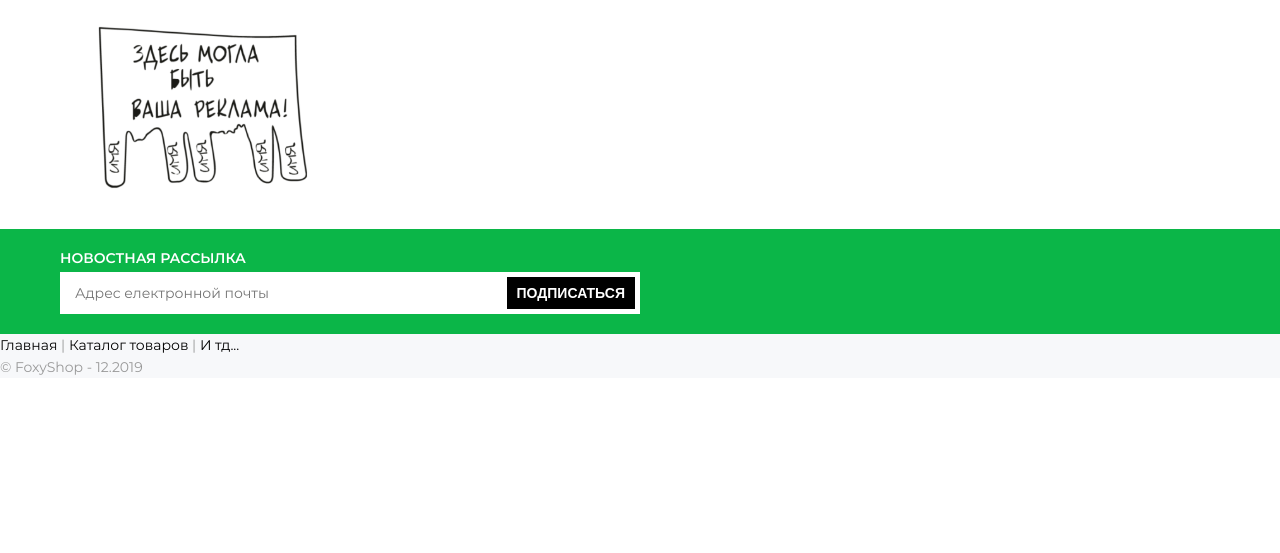
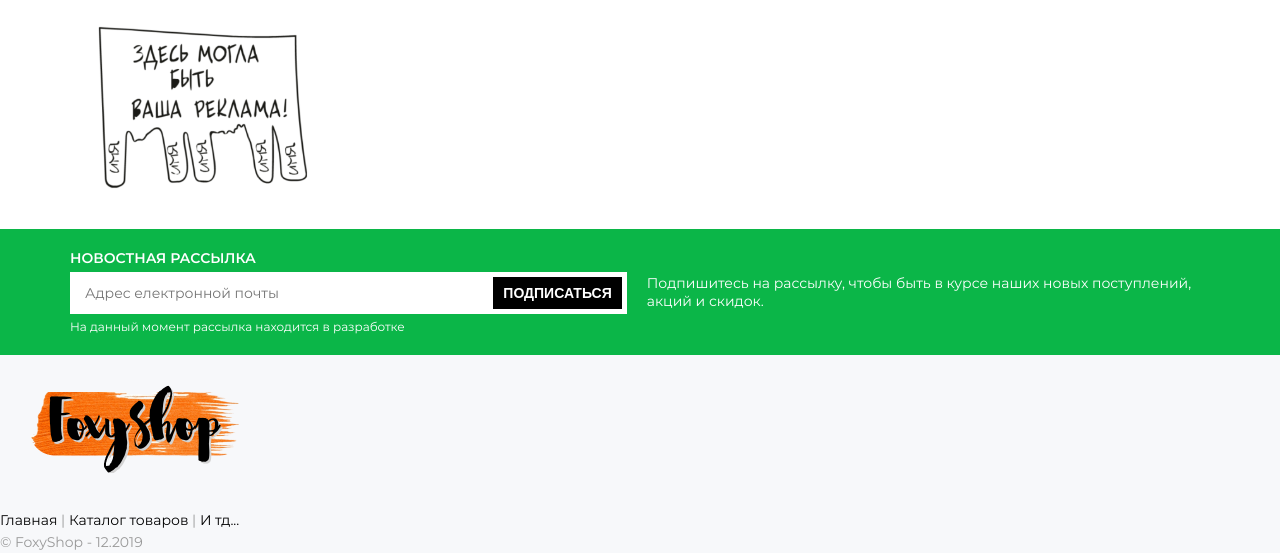
Before and after one commit to eljhr9/FoxyShop, a Django app: page / in a window 1280 px wide. Shown: the part 1124-1677 px from the top of the page. Before the commit the page ends 1499 px from the top, so only its background shows below. Run offline with Django 3.2, Linux system fonts and the light colour scheme; data that the repository does not hold is empty; some libraries are stand-ins or nearby versions.

Commit message:
make logo

```diff
--- a/shop/static/shop/style.css
+++ b/shop/static/shop/style.css
@@ -5,6 +5,7 @@
   /* Применяется ко всему */
   margin: 0;
   padding: 0;
+  outline: 0;
 }
 
 /* @import url(https://fonts.googleapis.com/css?family=Open+Sans); */
@@ -593,6 +594,7 @@ button {
   height: 30px;
   padding: 3px 23px 3px 8px;
   background-color: #f7f8fa;
+  border-radius: 0;
 }
 
 .filter-icon {
@@ -834,6 +836,7 @@ button {
 
 .footer-scheme-01 {
   background-color: #0bb648;
+  /* background-color: darkorange; */
   color: #fff;
 }
 
@@ -860,7 +863,12 @@ button {
 
 .subscribe-items-left {
   flex: 0 0 50%;
-  max-width: 50%;
+  max-width: 48%;
+  position: relative;
+  width: 100%;
+  min-height: 1px;
+  padding-right: 10px;
+  padding-left: 10px;
 }
 
 .subscribe-item-title {
@@ -895,8 +903,15 @@ button {
 
 .input {
   -moz-appearance: none;
+  -webkit-appearance: none;
+  -webkit-border-radius: 0;
+  border-radius: 0;
+  -moz-border-radius: 0;
+  -webkit-box-shadow: none;
+  -moz-box-shadow: none;
+  box-shadow: none;
   display: block;
-  width: 100%;
+  width: 96%;
   font-size: 14px;
   line-height: 22px;
   padding: 4px 9px;
@@ -904,7 +919,11 @@ button {
   background-color: #fff;
   overflow: visible;
   font-family: 'Montserrat', sans-serif;
-  box-shadow: none;
+}
+
+.input:focus {
+  /* border: none; */
+
 }
 
 .subscribe-form-button {
@@ -930,7 +949,40 @@ button {
   overflow: visible;
 }
 
+.subscribe-button:hover {
+  background-color: darkorange;
+}
+
+.subscribe-item-policy {
+  font-size: 12px;
+  line-height: 16px;
+  margin: 5px 0px 0px;
+}
+
+.subscribe-items-right {
+  flex: 0 0 50%;
+  max-width: 48%;
+  position: relative;
+  width: 100%;
+  min-height: 1px;
+  padding-right: 10px;
+  padding-left: 10px;
+}
+
+.footer-subscribe-description {
+  font-size: 14px;
+  line-height: 18px;
+}
+
 .footer-scheme-02 {
   background-color: #f7f8fa;
   color: #999;
 }
+
+.lable {
+  padding: 30px;
+  width: 210px;
+  /* height: 93px; */
+  object-fit: cover;
+  object-position: auto;
+}
--- a/templates/base.html
+++ b/templates/base.html
@@ -284,6 +284,16 @@
 											</div>
 										</div>
 									</div>
+									<div class="subscribe-item-policy">
+										<p>На данный момент рассылка находится в разработке</p>
+									</div>
+								</div>
+								<div class="subscribe-items-right">
+									<div class="footer-subscribe-description">
+										<p>
+											Подпишитесь на рассылку, чтобы быть в курсе наших новых поступлений, акций и скидок.
+										</p>
+									</div>
 								</div>
 							</div>
 						</div>
@@ -291,6 +301,7 @@
 				</div>
 
 				<div class="footer-scheme-02">
+					<img src="{% static 'lable.png' %}" class="lable">
 					<p>
 						<a href="{% url 'index' %}">Главная</a> |
 						<a href="{% url 'shop:products' %}">Каталог товаров</a> |
```
Also changed, not shown: shop/static/lable.png (added), 2 other files.
